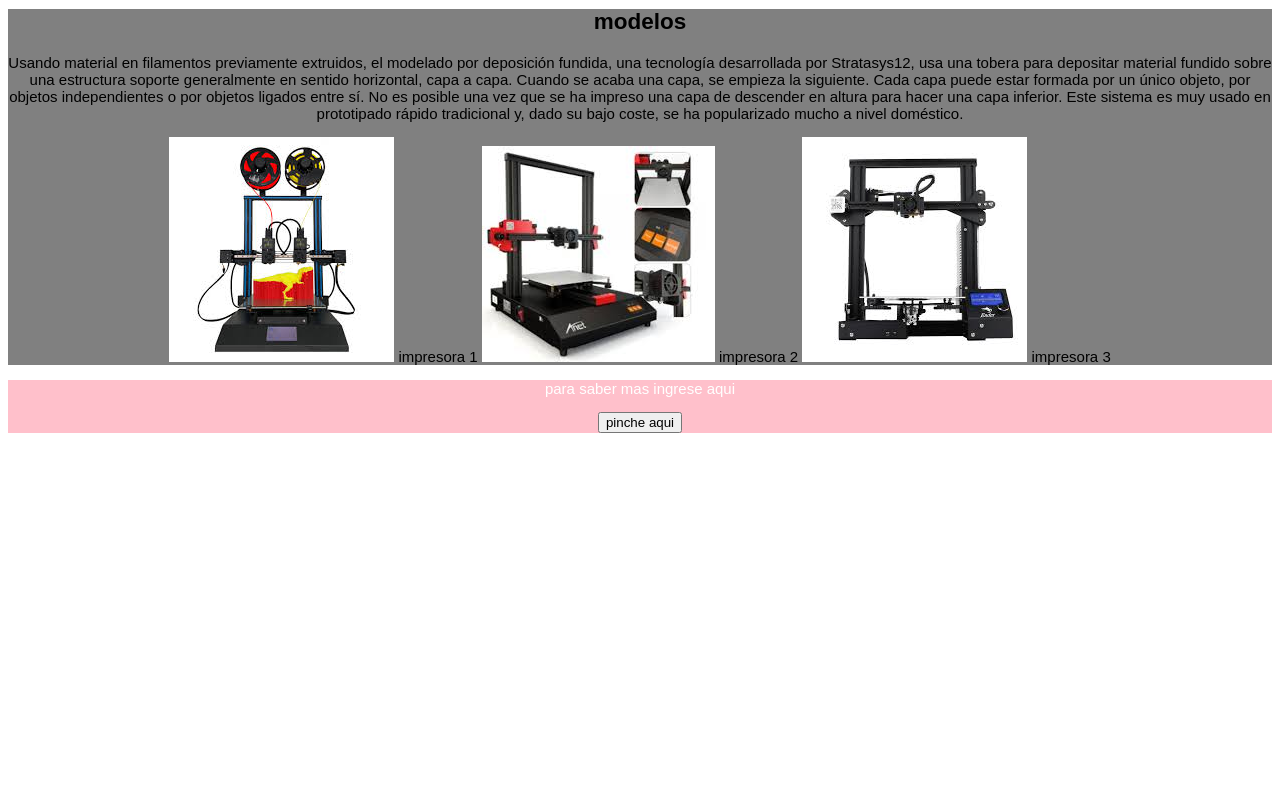
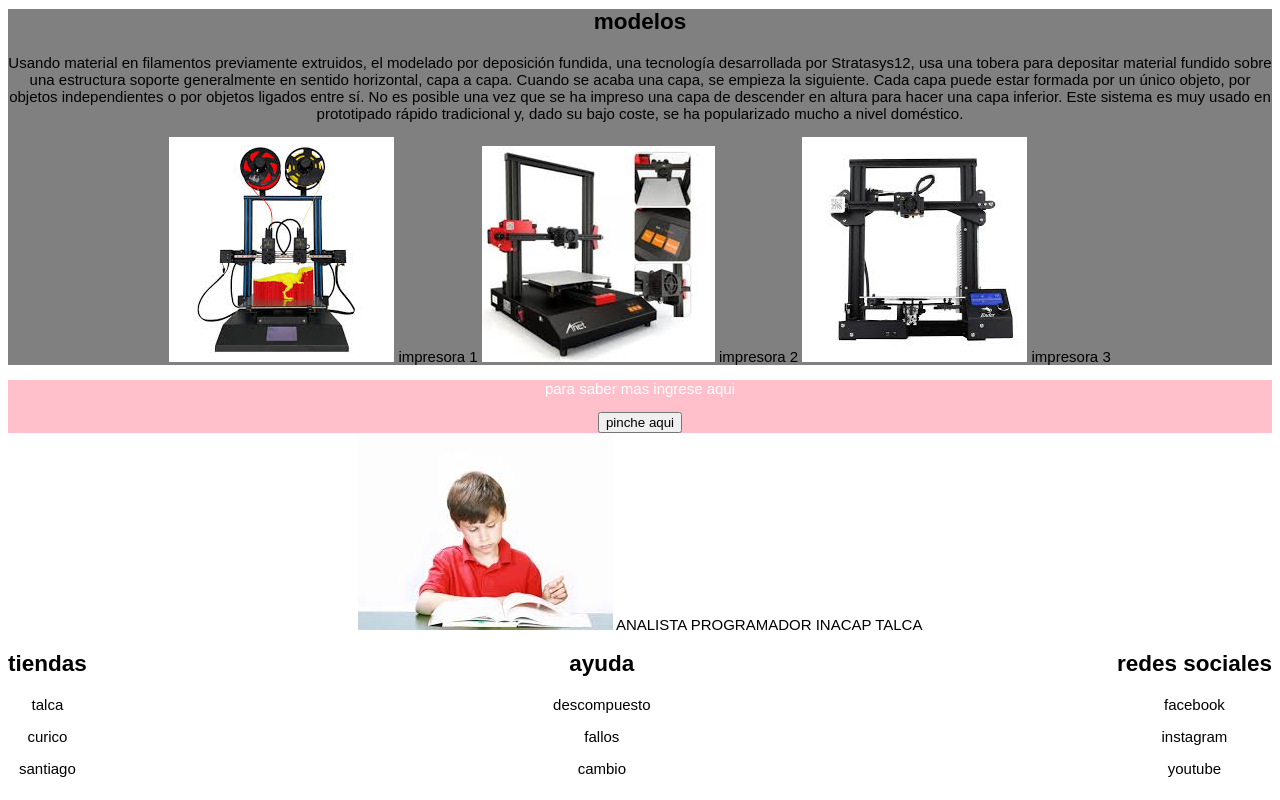
Before and after one commit to cesar6194/prueba1_cesar_caceres, a plain HTML site: page index.html in a window 1280 px wide. Shown: the part 377-1177 px from the top of the page. Before the commit the page ends 818 px from the top, so only its background shows below. Drawn offline with Linux system fonts and the light colour scheme.

Commit message:
trabajando parte final del index y css

```diff
--- a/css/style.css
+++ b/css/style.css
@@ -22,3 +22,12 @@ justify-content: space-between;
 border: 15px;
 color: white;
 }
+
+.caja4{
+
+}
+
+.caja5{
+    display: flex;
+    justify-content: space-between;
+}
--- a/index.html
+++ b/index.html
@@ -30,6 +30,36 @@
         <p>para saber mas ingrese aqui</p> <button>pinche aqui</button>
     </div>
 
+    <div class="caja4">
+<img src="img/alumno.jpg" alt="">
+ANALISTA PROGRAMADOR INACAP TALCA
+    </div>
+
+
+<div class="caja5">
+    <div class="caja6">
+        <H2>tiendas</H2>
+    <p>talca</p>
+    <p>curico</p>
+    <p>santiago</p>
+    </div>
+    <div class="caja7">
+        <h2>ayuda</h2>
+        <p>descompuesto</p>
+        <p>fallos</p>
+        <p>cambio</p>
+    </div>
+    <div class="caja8">
+        <h2>redes sociales</h2>
+        <p>facebook</p>
+        <p>instagram</p>
+        <p>youtube</p>
+
+    </div>
+</div>
+
+
+
 
 
 </html>
```
Also changed, not shown: img/alumno.jpg (added).
